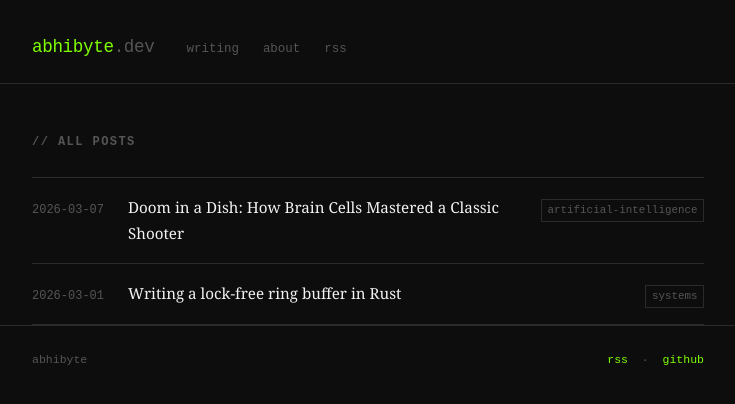
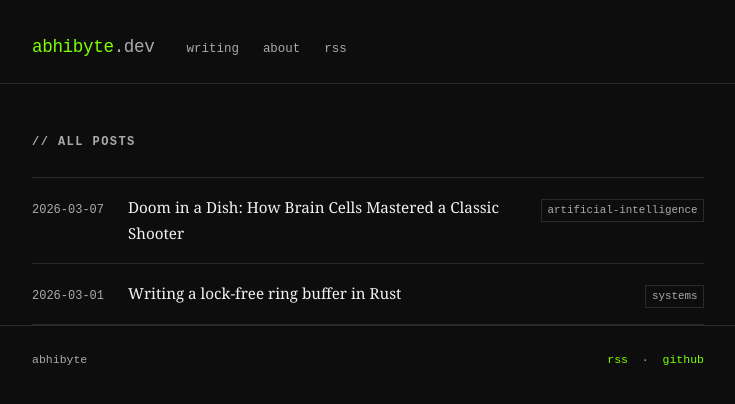
Before and after one commit to AbhiByte/abhibyte.github.io, an Eleventy site: page src/index.njk in a window 1280 px wide. Shown: the whole page, without its empty margins (272-1007 px from the left). Built offline with nearby package versions, Linux system fonts and the light colour scheme; Eleventy itself is replaced by a stand-in of ours; files that its build step writes are made by us from their sources.

Commit message:
style change

```diff
--- a/src/css/main.css
+++ b/src/css/main.css
@@ -6,7 +6,7 @@
   --bg:        #0d0d0d;
   --surface:   #111111;
   --border:    #2a2a2a;
-  --muted:     #555;
+  --muted:     #aaa;
   --text:      #d8d8d8;
   --heading:   #f2f2f2;
   --accent:    #7fff00;
```
